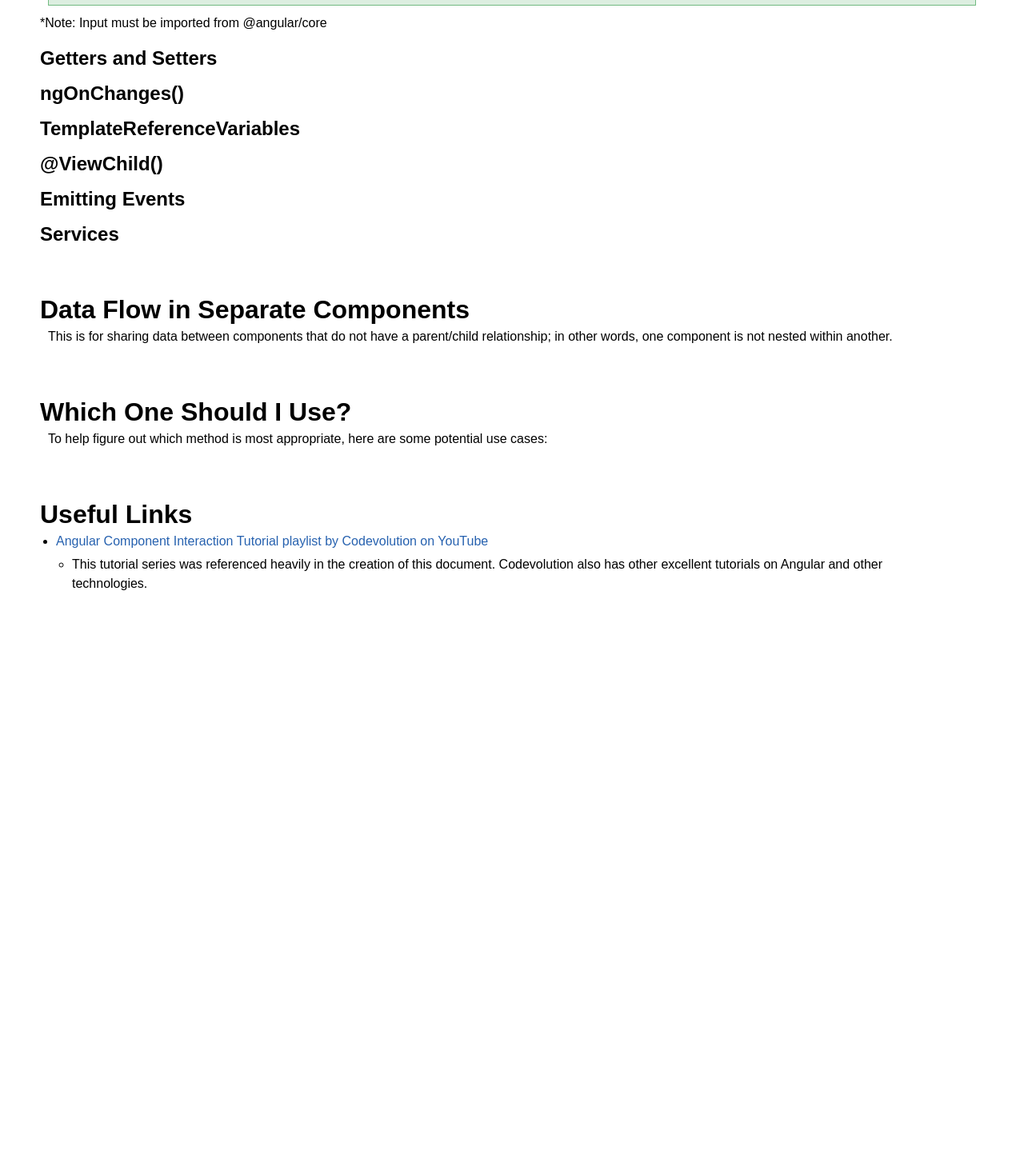
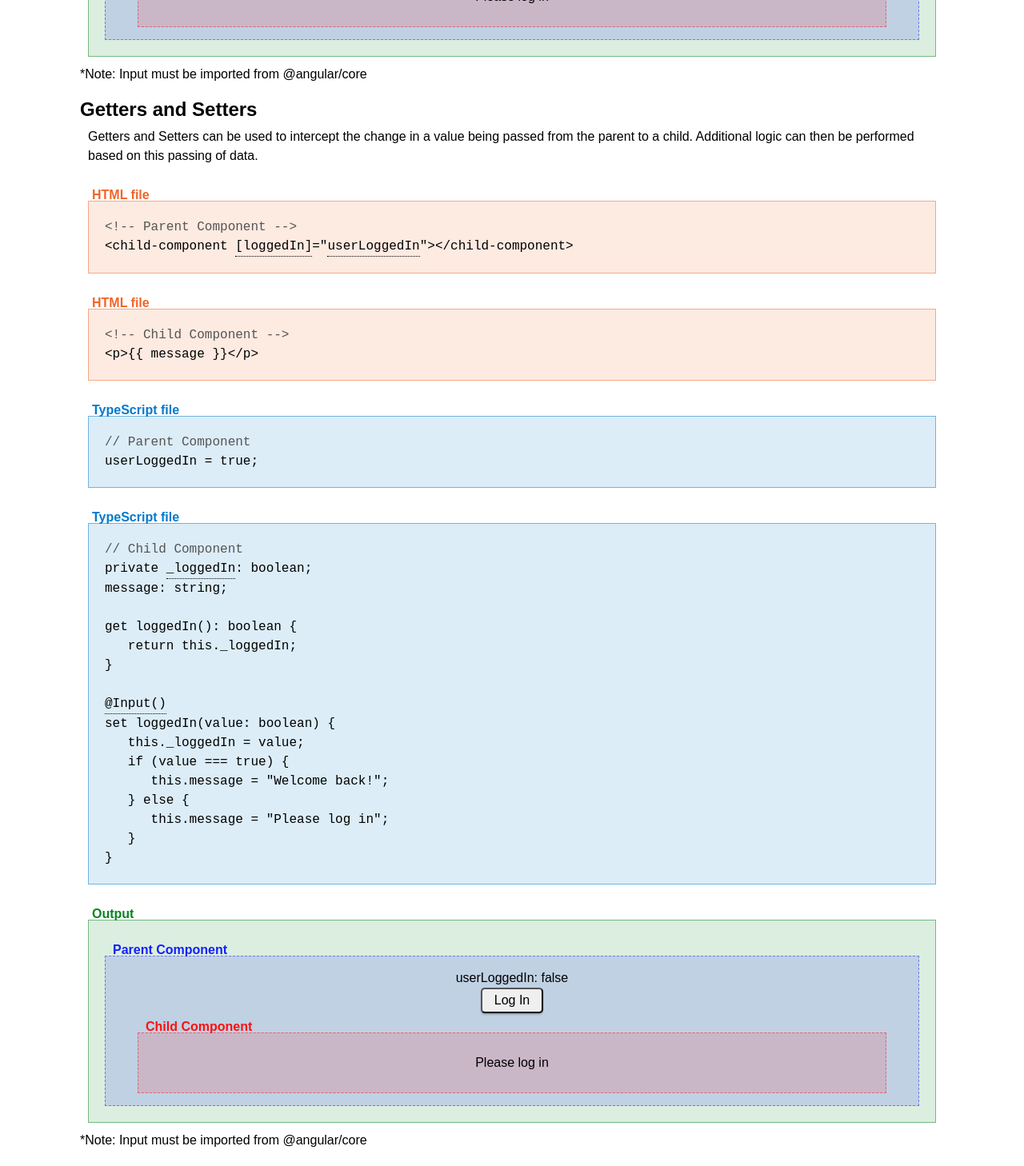
Before and after one commit to KellyRYoung/angular-data-flow-tutorial, an Angular app in the folder angular-data-flow-tutorial/: page / in a window 1280 px wide. Shown: the part 7139-8597 px from the top of the page at 80% size. Before the commit the page ends 7936 px from the top, so only its background shows below. Built offline with nearby package versions, Linux system fonts and the light colour scheme.

Commit message:
Finished parent/child getters and setters

```diff
--- a/angular-data-flow-tutorial/src/app/parent-child/parent-child.component.html
+++ b/angular-data-flow-tutorial/src/app/parent-child/parent-child.component.html
@@ -44,18 +44,65 @@
    <p *ngIf="!userLoggedIn">Please log in</p>
   </div>
  </div>
-
-
-
-
-
-
-
-
 </div>
 *Note: Input must be imported from @angular/core
 
 <h4>Getters and Setters</h4>
+<p>Getters and Setters can be used to intercept the change in a value being passed from the parent to a child.
+ Additional logic can then be performed based on this passing of data.</p>
+
+<div class="example-html">
+ <span class="comment">&lt;!-- Parent Component --&gt;</span><br>
+ &lt;child-component <span class="tooltip">
+  <div class="tooltiptext">This is the child's property 'loggedIn'</div>[loggedIn]
+ </span>="<span class="tooltip">
+  <div class="tooltiptext">This is the parent's property 'userLoggedIn'</div>userLoggedIn
+ </span>"&gt;&lt;/child-component&gt;
+</div>
+<div class="example-html">
+ <span class="comment">&lt;!-- Child Component --&gt;</span><br>
+ &lt;p&gt;&#123;<i></i>&#123; message &#125;<i></i>&#125;&lt;/p&gt;<br>
+</div>
+<div class="example-ts">
+ <span class="comment">// Parent Component</span><br>
+ userLoggedIn = true;
+</div>
+<div class="example-ts">
+ <span class="comment">// Child Component</span><br>
+ private <span class="tooltip">
+  <div class="tooltiptext">Note: underscore</div>_loggedIn
+ </span>: boolean; <br>
+ message: string;<br>
+ <br>
+ get loggedIn(): boolean &#123;<br>
+ &nbsp;&nbsp;&nbsp;return this._loggedIn;<br>
+ &#125;<br>
+ <br>
+ <span class="tooltip">
+  <div class="tooltiptext">The @Input() decorator is placed on the setter to receive this value from the parent.</div>
+  @Input()
+ </span> <br>
+ set loggedIn(value: boolean) &#123;<br>
+ &nbsp;&nbsp;&nbsp;this._loggedIn = value; <br>
+ &nbsp;&nbsp;&nbsp;if (value === true) &#123;<br>
+ &nbsp;&nbsp;&nbsp;&nbsp;&nbsp;&nbsp;this.message = "Welcome back!"; <br>
+ &nbsp;&nbsp;&nbsp;&#125; else &#123; <br>
+ &nbsp;&nbsp;&nbsp;&nbsp;&nbsp;&nbsp;this.message = "Please log in"; <br>
+ &nbsp;&nbsp;&nbsp;&#125;<br>
+ &#125;
+</div>
+<div class="example-output">
+ <div class="parent">
+  userLoggedIn: {{userLoggedIn}} <br>
+  <button (click)="this.userLoggedIn=!this.userLoggedIn"><span *ngIf="!userLoggedIn">Log In</span><span
+    *ngIf="userLoggedIn">Log Out</span></button>
+  <div class="child">
+   <p *ngIf="userLoggedIn">Welcome back!</p>
+   <p *ngIf="!userLoggedIn">Please log in</p>
+  </div>
+ </div>
+</div>
+*Note: Input must be imported from @angular/core
 
 <h4>ngOnChanges()</h4>
 
--- a/angular-data-flow-tutorial/src/styles.scss
+++ b/angular-data-flow-tutorial/src/styles.scss
@@ -8,7 +8,7 @@
 body {
  font-family: Arial, Helvetica, sans-serif;
  line-height: 1.5em;
- padding: 50px;
+ margin: 50px 100px;
  position: relative;
  font-size: 1em;
 }
@@ -202,7 +202,7 @@ input {
  font-weight: bold;
  position: relative;
  bottom: -5px;
- left: 15px;
+ left: 10px;
 }
 
 .child {
@@ -217,7 +217,7 @@ input {
  font-weight: bold;
  position: relative;
  bottom: -5px;
- left: 15px;
+ left: 10px;
  text-align: left;
 }
 
```
